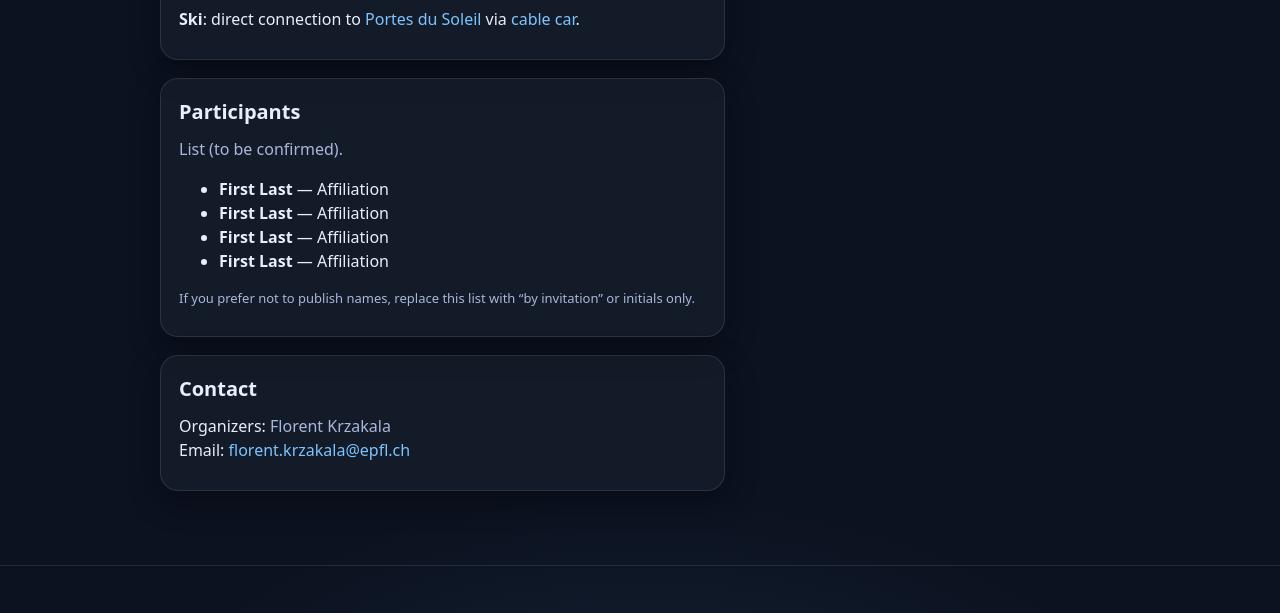
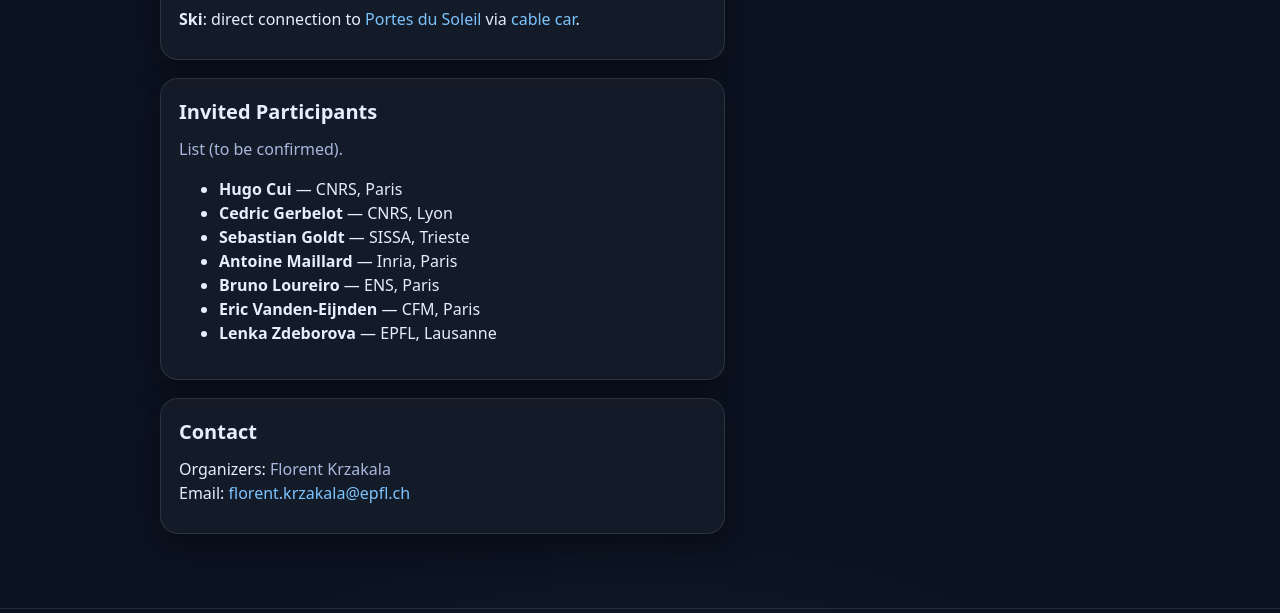
Before and after one commit to IdePHICS/Champery2026, a plain HTML site: page index.html in a window 1280 px wide. Shown: the part 1668-2281 px from the top of the page. Drawn offline with Linux system fonts and the light colour scheme.

Commit message:
Update index.html

```diff
--- a/index.html
+++ b/index.html
@@ -333,19 +333,18 @@
         </section>
 
         <section id="participants">
-  <h2>Participants</h2>
+  <h2>Invited Participants</h2>
   <p class="muted">List (to be confirmed).</p>
 
   <ul class="participants">
-    <li><strong>First Last</strong> — Affiliation</li>
-    <li><strong>First Last</strong> — Affiliation</li>
-    <li><strong>First Last</strong> — Affiliation</li>
-    <li><strong>First Last</strong> — Affiliation</li>
+    <li><strong>Hugo Cui</strong> — CNRS, Paris</li>
+    <li><strong>Cedric Gerbelot</strong> — CNRS, Lyon</li>
+    <li><strong>Sebastian Goldt</strong> — SISSA, Trieste</li>
+    <li><strong>Antoine Maillard</strong> — Inria, Paris</li>
+    <li><strong>Bruno Loureiro</strong> — ENS, Paris</li>
+    <li><strong>Eric Vanden-Eijnden</strong> — CFM, Paris</li>
+    <li><strong>Lenka Zdeborova</strong> — EPFL, Lausanne</li>
   </ul>
-
-  <p class="muted small">
-    If you prefer not to publish names, replace this list with “by invitation” or initials only.
-  </p>
 </section>
 
 
```
